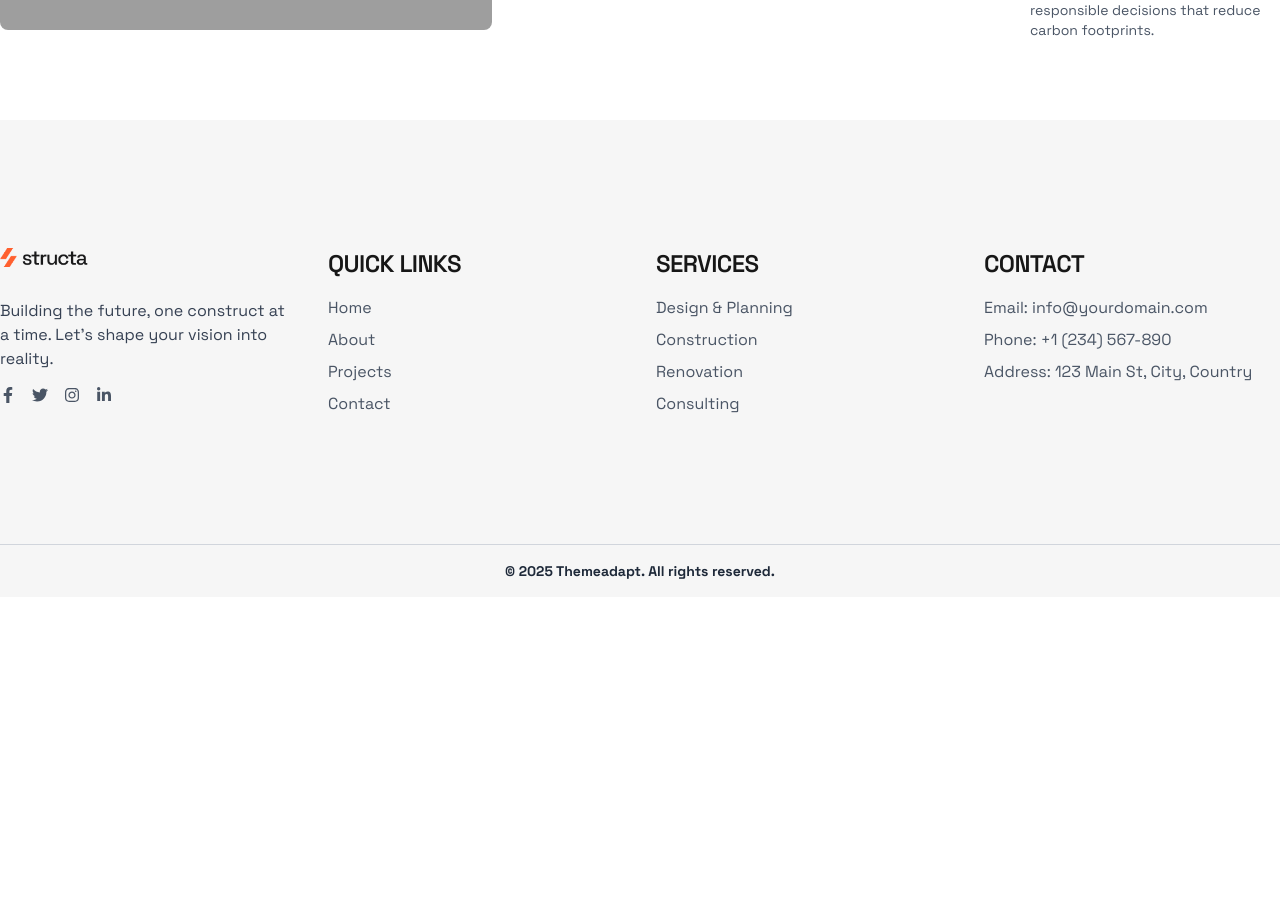
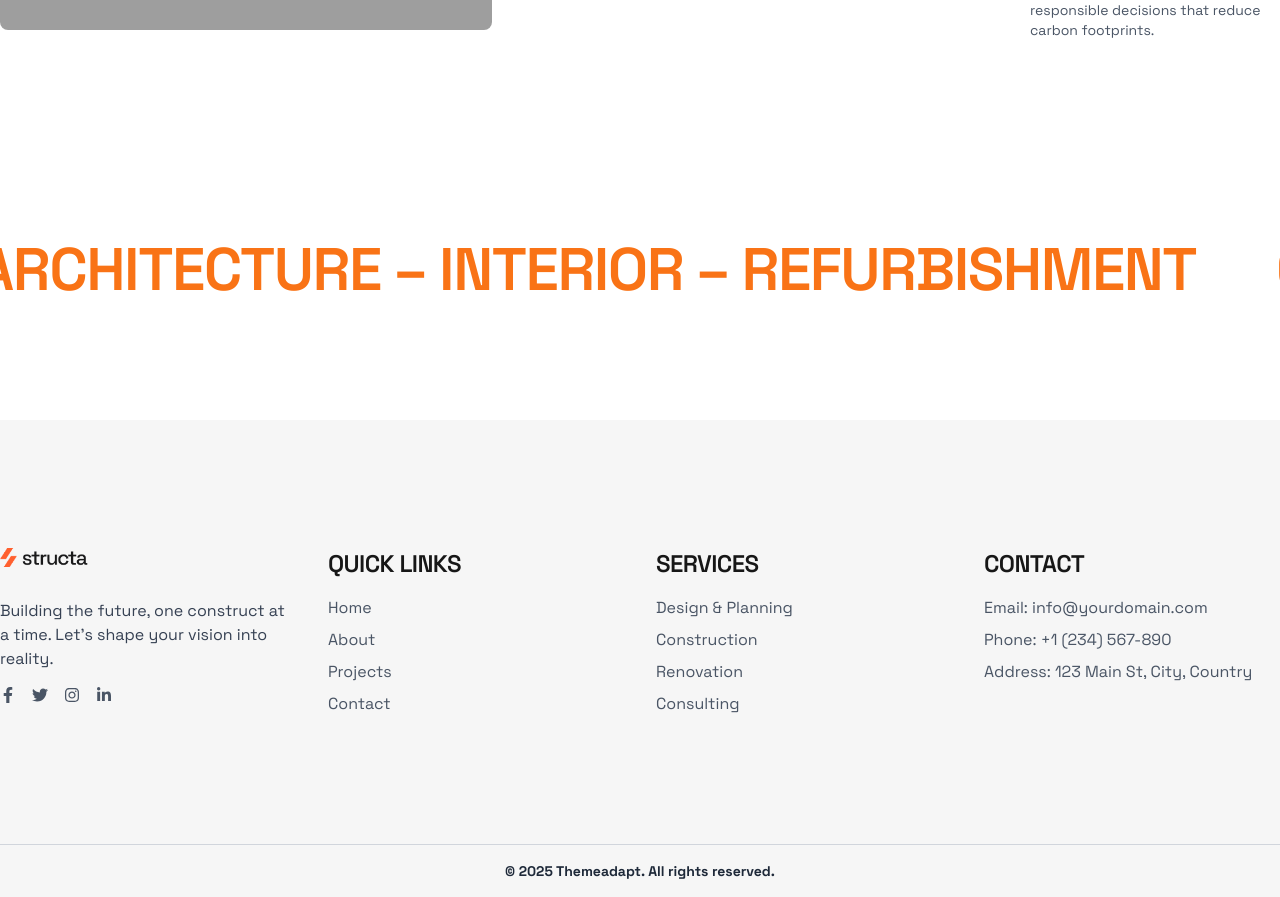
Before and after one commit to tanvirgeek/structa, a Next.js app: page /home2 in a window 1280 px wide. Shown: the part 2280-3177 px from the top of the page. Before the commit the page ends 2877 px from the top, so only its background shows below. Built offline with nearby package versions, Linux system fonts and the light colour scheme; grey boxes are pictures that could not be loaded; a web font is replaced by a local one.

Commit message:
Home2 Horizontal Scroll

```diff
--- a/src/app/home2/page.tsx
+++ b/src/app/home2/page.tsx
@@ -1,6 +1,7 @@
 import Home2About from "@/components/ Home2About";
 import Home2Hero from "@/components/Home2Hero";
 import Home2HeroBottom from "@/components/Home2HeroBottom";
+import Home2Horizontal from "@/components/Home2Horizontal";
 import React from "react";
 
 const Home2 = () => {
@@ -10,6 +11,7 @@ const Home2 = () => {
         <Home2Hero />
         <Home2HeroBottom />
         <Home2About />
+        <Home2Horizontal />
       </div>
     </div>
   );
--- /dev/null
+++ b/src/components/Home2Horizontal.tsx
@@ -0,0 +1,23 @@
+import React from "react";
+
+const Home2Horizontal = () => {
+  return (
+    <div className="app-section overflow-hidden whitespace-nowrap">
+      <div className="animate-marquee inline-block text-2xl font-semibold">
+        <h2 className="!text-primary !inline-block p-10">
+          construction – architecture – interior – refurbishment
+        </h2>
+
+        <h2 className="!text-primary !inline-block p-10">
+          construction – architecture – interior – refurbishment
+        </h2>
+
+        <h2 className="!text-primary !inline-block p-10">
+          construction – architecture – interior – refurbishment
+        </h2>
+      </div>
+    </div>
+  );
+};
+
+export default Home2Horizontal;
```
